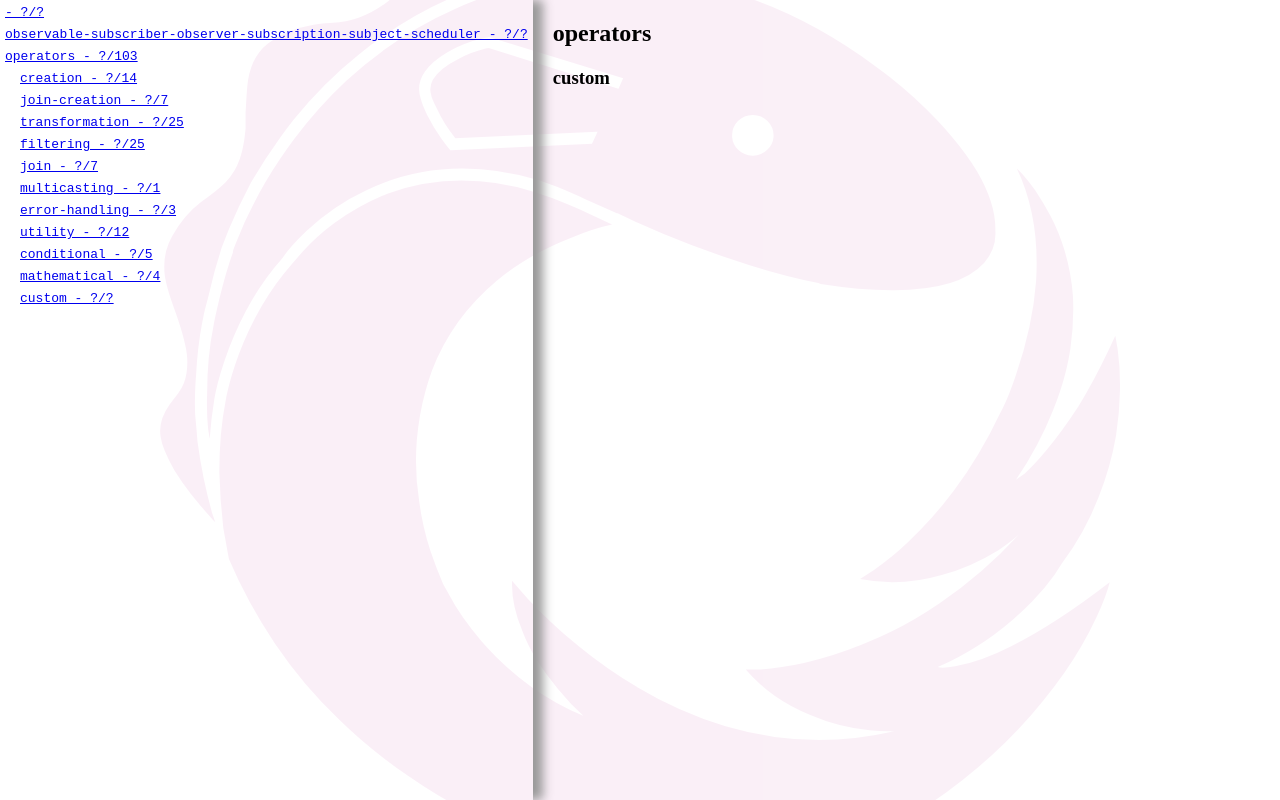
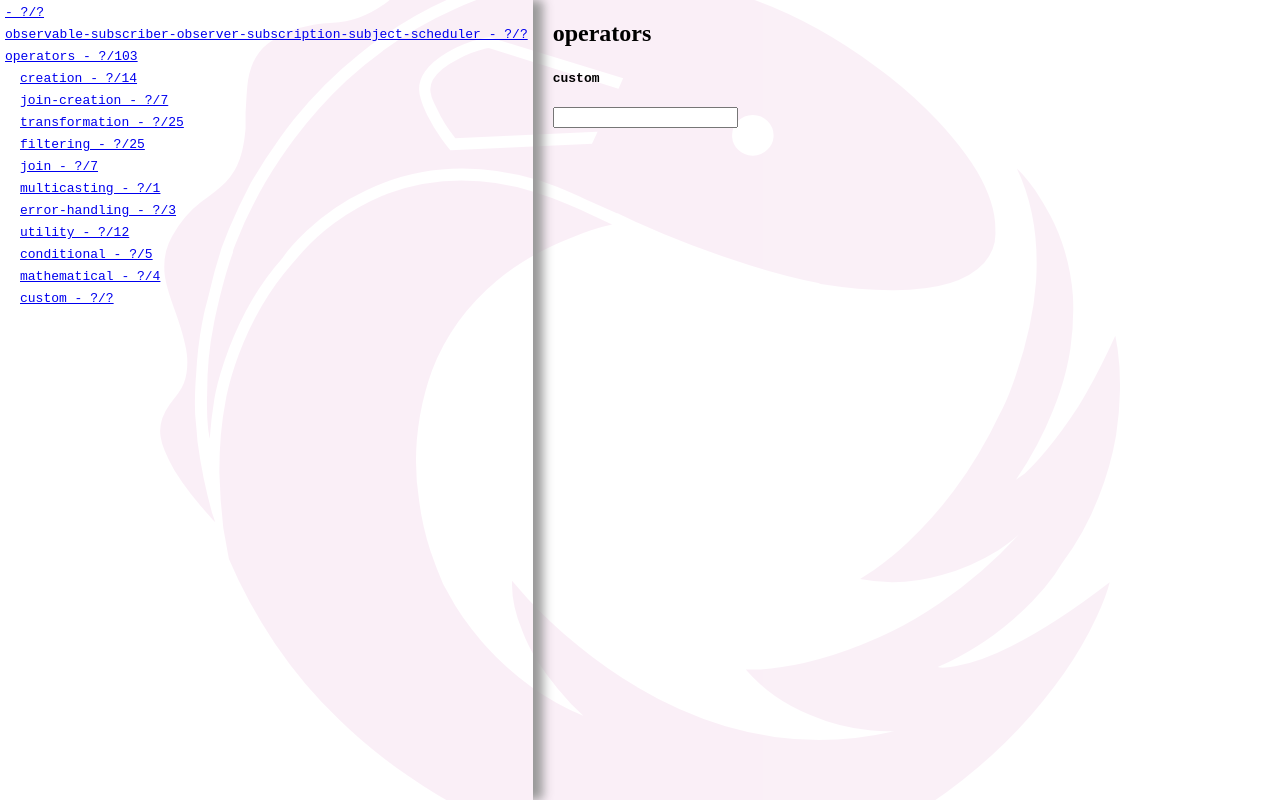
Before and after one commit to howlwindy/rxjs, a Vue app: page /operators/custom in a window 1280 px wide. Built offline with nearby package versions, Linux system fonts and the light colour scheme.

Commit message:
feat(custom): practice

```diff
--- a/src/pages/operators/custom/Custom.vue
+++ b/src/pages/operators/custom/Custom.vue
@@ -1,5 +1,36 @@
-<script setup lang="ts"></script>
+<script setup lang="ts">
+import { Subject } from 'rxjs'
+import {
+  // buffer,
+  // count,
+  // max,
+  // take,
+  // first,
+  // last,
+  // map,
+  // mapTo,
+  // filter,
+  // skip,
+  // single,
+  find
+} from 'rxjs/operators'
+import { ref, watch } from 'vue'
+const value = ref<string>('')
+const result = ref<any>(value.value)
+const subject = new Subject<string>()
+subject.pipe(find((v) => v.includes('a'))).subscribe({
+  next: (v) => {
+    console.log(v)
+    result.value = v
+  }
+})
+watch(value, (v) => {
+  subject.next(v)
+})
+</script>
 <template>
-  <h3>custom</h3>
+  <h4><code>custom</code></h4>
+  <input v-model="value" type="text" />
+  <p>{{ result }}</p>
 </template>
 <style scoped></style>
```
